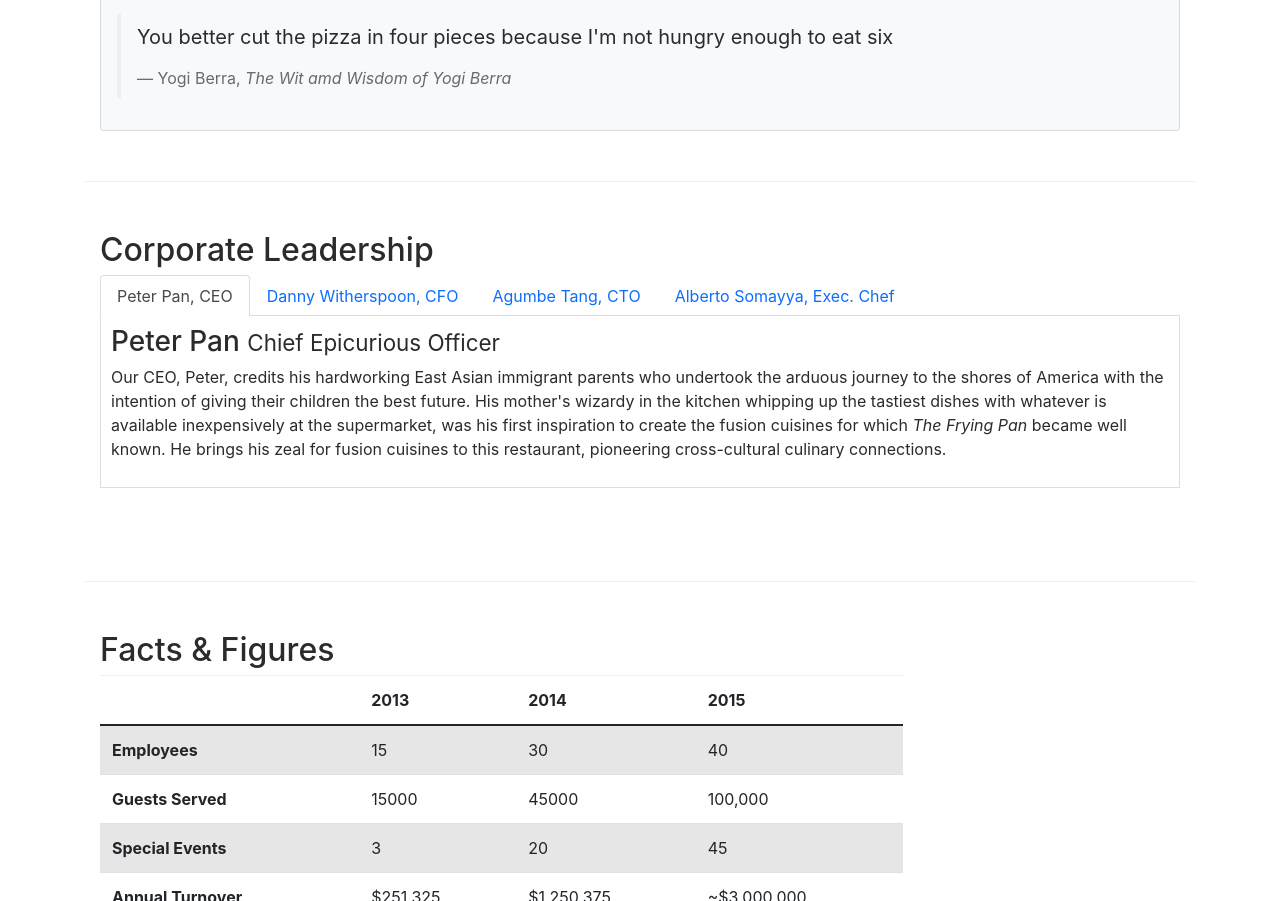
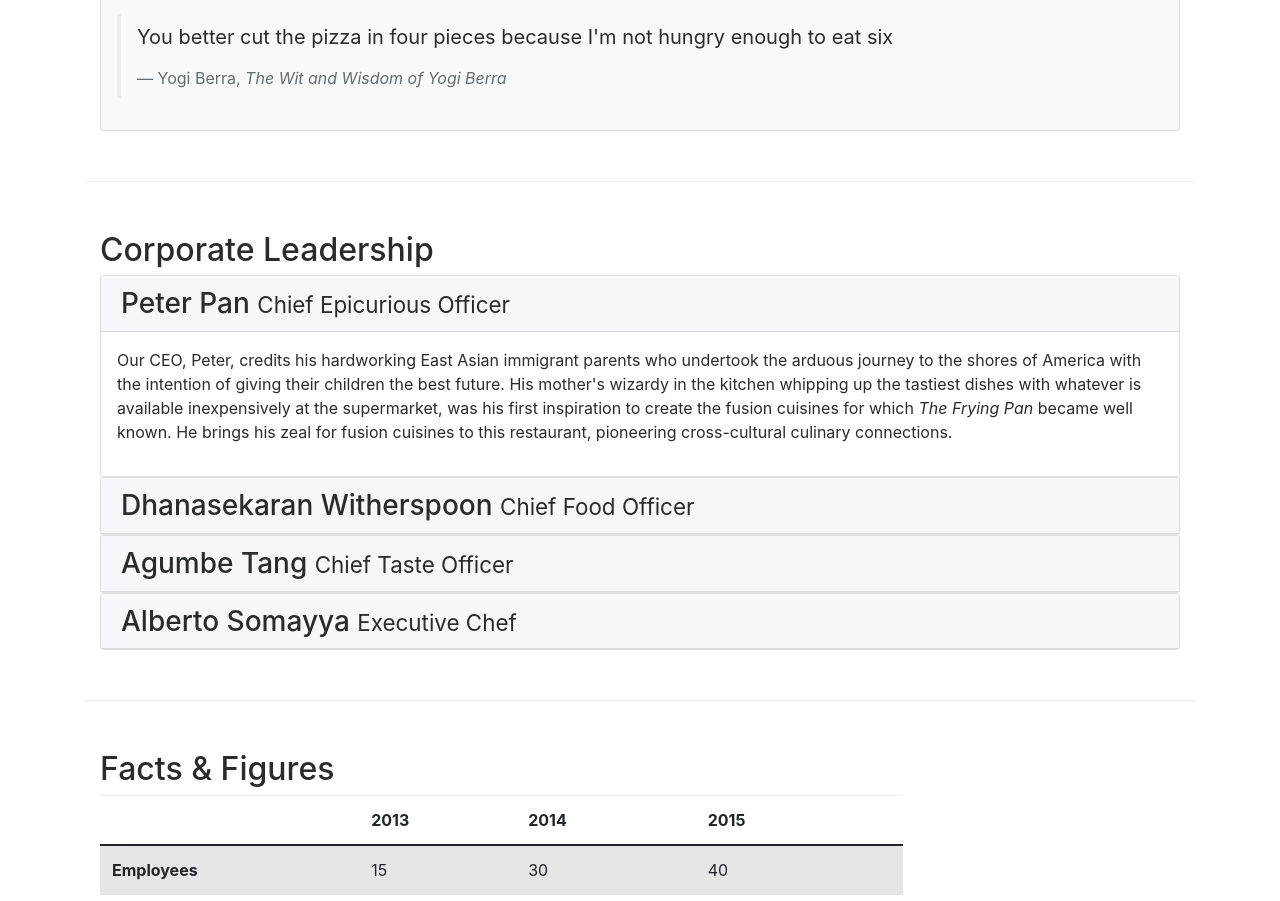
Before and after one commit to abhishekchadha40586/Web-Project, a website: page aboutus.html in a window 1280 px wide. Shown: the part 753-1654 px from the top of the page. Drawn offline with nearby package versions, Linux system fonts and the light colour scheme.

Commit message:
Accordion

```diff
--- a/aboutus.html
+++ b/aboutus.html
@@ -100,16 +100,18 @@
                         <p class="mb-0">You better cut the pizza in four pieces because I'm not hungry enough to eat six</p>
                         <br>
                         <footer class="blockquote-footer">Yogi Berra,
-                            <cite title="Source Title">The Wit amd Wisdom of Yogi Berra</cite>
+                            <cite title="Source Title">The Wit and Wisdom of Yogi Berra</cite>
                         </footer>
                     </blockquote>
                 </div>
             </div>
         </div>
+
+        <!-- Tabbed Panels
         <div class="row row-content">
             <div class="col-sm-12">
+                <h2>Corporate Leadership</h2>
 
-                <h2>Corporate Leadership</h2>
                 <ul class="nav nav-tabs">
                     <li class="nav-item">
                       <a class="nav-link active" href="#peter" role="tab"
@@ -152,7 +154,85 @@
                 </div>
 
             </div>
-       </div>
+       </div> -->
+
+
+     <!-- Accordian NAvigation    -->
+        <div class="row row-content">
+            <div class="col-sm-12">
+                <h2>Corporate Leadership</h2>
+
+
+
+                <div id="accordion">
+
+                     <div class="card">
+                        <div class="card-header" role="tab" id="peterhead">
+                        <h3 class="mb-0">
+                            <a data-toggle="collapse" data-target="#peter">
+                            Peter Pan <small>Chief Epicurious Officer</small>
+                            </a>
+                        </h3>
+                        </div>
+                        <div class="collapse show" id="peter" data-parent="#accordion">
+                            <div class="card-body">
+                                <p class="d-none d-sm-block">Our CEO, Peter, credits his hardworking East Asian immigrant parents who undertook the arduous journey to the shores of America with the intention of giving their children the best future. His mother's wizardy in the kitchen whipping up the tastiest dishes with whatever is available inexpensively at the supermarket, was his first inspiration to create the fusion cuisines for which <em>The Frying Pan</em> became well known. He brings his zeal for fusion cuisines to this restaurant, pioneering cross-cultural culinary connections.</p>
+                            </div>
+                        </div>
+                    </div>
+
+                    <div class="card">
+                            <div class="card-header" role="tab" id="dannyhead">
+                            <h3 class="mb-0">
+                                <a class="collapsed" data-toggle="collapse" data-target="#danny">
+                                Dhanasekaran Witherspoon <small>Chief Food Officer</small>
+                                </a>
+                            </h3>
+                        </div>
+                        <div class="collapse" id="danny" data-parent="#accordion">
+                            <div class="card-body">
+                                <p class="d-none d-sm-block">Our CFO, Danny, as he is affectionately referred to by his colleagues, comes from a long established family tradition in farming and produce. His experiences growing up on a farm in the Australian outback gave him great appreciation for varieties of food sources. As he puts it in his own words, <em>Everything that runs, wins, and everything that stays, pays!</em></p>
+                            </div>
+                        </div>
+                    </div>
+
+                    <div class="card">
+                            <div class="card-header" role="tab" id="agumbehead">
+                            <h3 class="mb-0">
+                                <a class="collapsed" data-toggle="collapse" data-target="#agumbe">
+                                Agumbe Tang <small>Chief Taste Officer</small>
+                                </a>
+                            </h3>
+                        </div>
+                        <div class="collapse" id="agumbe" data-parent="#accordion">
+                            <div class="card-body">
+                                <p class="d-none d-sm-block">Blessed with the most discerning gustatory sense, Agumbe, our CTO, personally ensures that every dish that we serve meets his exacting tastes. Our chefs dread the tongue lashing that ensues if their dish does not meet his exacting standards. He lives by his motto, <em>You click only if you survive my lick.</em></p>
+                            </div>
+                        </div>
+                    </div>
+
+                    <div class="card">
+                            <div class="card-header" role="tab" id="albertohead">
+                            <h3 class="mb-0">
+                                <a class="collapsed" data-toggle="collapse" data-target="#alberto">
+                                Alberto Somayya <small>Executive Chef</small>
+                                </a>
+                            </h3>
+                        </div>
+                        <div class="collapse" id="alberto" data-parent="#accordion">
+                            <div class="card-body">
+                                <p class="d-none d-sm-block">Award winning three-star Michelin chef with wide International experience having worked closely with whos-who in the culinary world, he specializes in creating mouthwatering Indo-Italian fusion experiences. He says, <em>Put together the cuisines from the two craziest cultures, and you get a winning hit! Amma Mia!</em></p>
+                            </div>
+                        </div>
+                    </div>
+
+                </div>
+            </div>
+        </div>
+
+
+
+
        <div class="row row-content">
            <div class="col-12 col-sm-9">
                <h2>Facts & Figures</h2>
```
